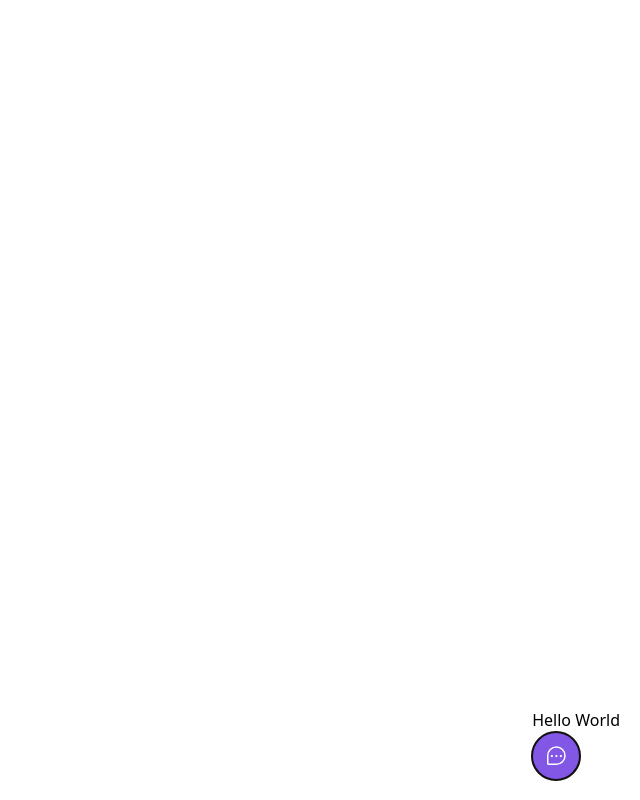
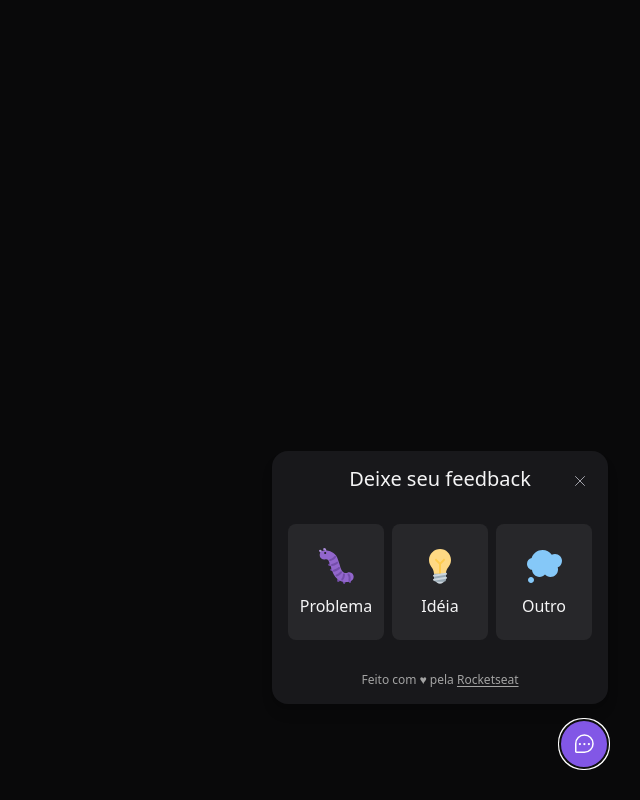
Before and after one commit to A1exsandro/nlw_return, a React (Vite) app: page / in a window 1280 px wide. Both pictures are taken after a click on the button "Feedback". Shown: the whole page, without its empty margins (640-1280 px from the left). Built offline with nearby package versions, Linux system fonts and the light colour scheme.

Commit message:
style widget

```diff
--- a/src/components/Widget.tsx
+++ b/src/components/Widget.tsx
@@ -1,11 +1,14 @@
 import { ChatTeardropDots } from 'phosphor-react';
 import { Popover } from '@headlessui/react';
+import { WidgetForm } from './WidgetForm';
 
 export function Widget () {
 
     return (
-        <Popover className='absolute bottom-5 right-5' >
-           <Popover.Panel>Hello World</Popover.Panel>
+        <Popover className='absolute bottom-4 right-4 md:bottom-8 md:right-8 flex flex-col items-end' >
+            <Popover.Panel>
+                <WidgetForm />
+            </Popover.Panel>
 
             <Popover.Button className='bg-brand-500 rounded-full px-3 h-12 text-white flex items-center group' >
                 <ChatTeardropDots className='w-6 h-6' />
--- a/src/global.css
+++ b/src/global.css
@@ -1,3 +1,7 @@
 @tailwind base;
 @tailwind components;
 @tailwind utilities;
+
+body {
+    @apply bg-[#09090A] text-zinc-100;
+}
```
